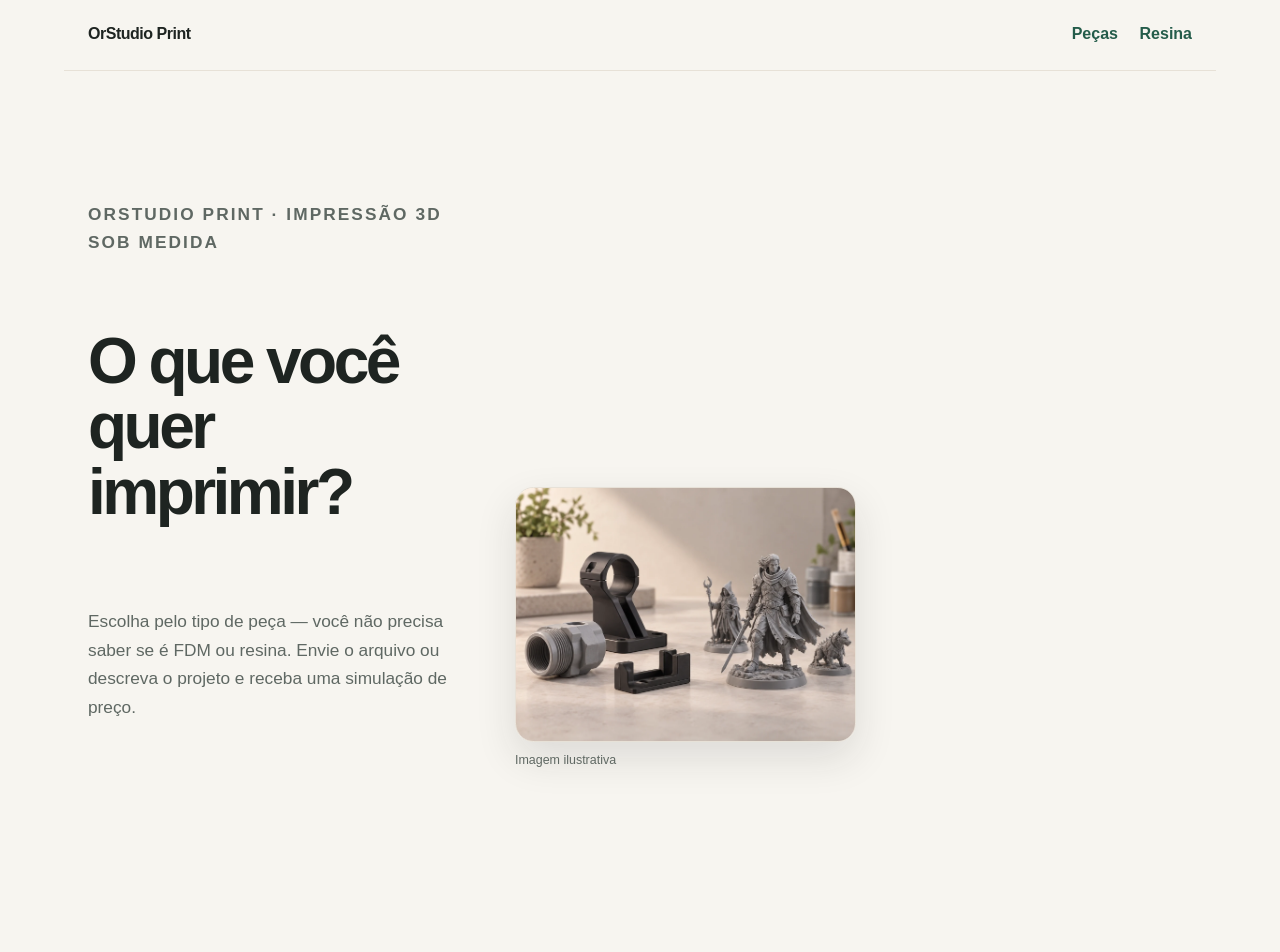
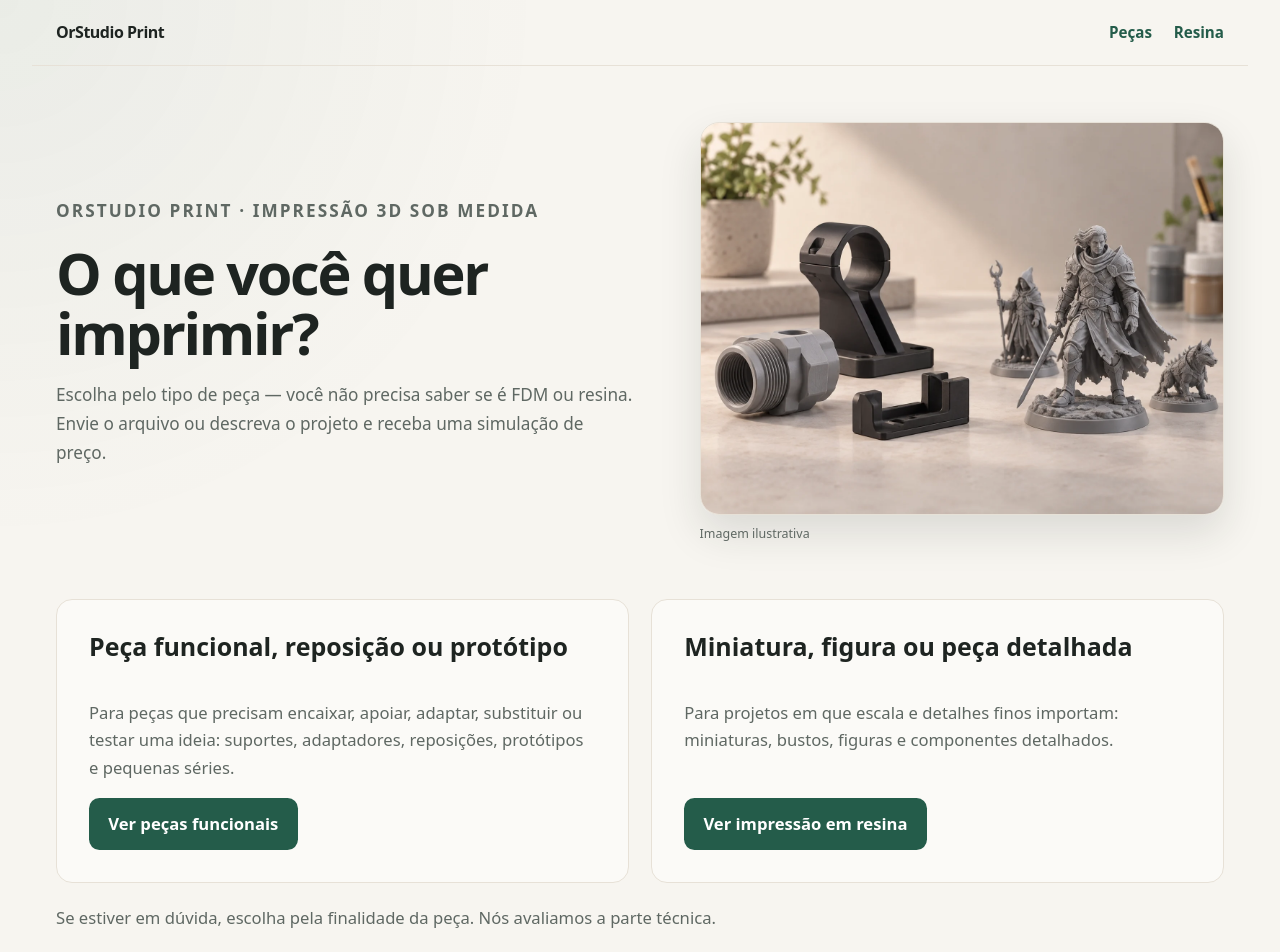
Before and after one commit to NeoOrion/orstudioprint, a Next.js app: page / in a window 1280 px wide. Shown: the top 952 px of the page. Built offline with nearby package versions, Linux system fonts and the light colour scheme.

Commit message:
fix: refine public landing composition

```diff
--- a/app/globals.css
+++ b/app/globals.css
@@ -28,7 +28,7 @@ body {
   background:
     radial-gradient(circle at top left, rgba(30, 111, 82, 0.09), transparent 32rem),
     var(--paper);
-  font-family: Arial, Helvetica, sans-serif;
+  font-family: ui-sans-serif, system-ui, -apple-system, BlinkMacSystemFont, "Segoe UI", sans-serif;
   line-height: 1.55;
 }
 
@@ -418,43 +418,52 @@ summary {
   }
 }
 
-.site-header,.site-footer{max-width:72rem;margin:auto;padding:1rem 1.5rem}.site-header nav{display:flex;gap:1.25rem;align-items:center;flex-wrap:wrap}.site-header a:first-child{font-weight:700;margin-right:auto}.site-footer{border-top:1px solid #ddd;color:#666}.public-shell{max-width:72rem;margin:auto;padding:2rem 1.5rem 5rem}.public-shell section{margin:3rem 0}.public-hero{max-width:48rem}.public-hero h1{font-size:clamp(2.4rem,7vw,4.6rem)}.public-cards{display:grid;grid-template-columns:repeat(2,minmax(0,1fr));gap:1.25rem}.public-cards article{border:1px solid #ddd;border-radius:1rem;padding:1.5rem}.disclosure{padding:1rem;border-left:4px solid currentColor;background:#f3f3f3}@media(max-width:600px){.public-cards{grid-template-columns:1fr}}
 
 /* Public studio landing polish */
 :root { --paper:#F7F5F0; --surface:#FBFAF7; --ink:#1E2421; --muted:#5F6863; --accent:#245C4A; --accent-dark:#184A3A; --accent-soft:#E8F1EC; --sand:#E7E1D7; }
-body { background:var(--paper); color:var(--ink); }
+body { background:radial-gradient(circle at top left,rgb(36 92 74 / .06),transparent 34rem),var(--paper); color:var(--ink); }
 a { color:var(--accent); text-decoration:none; }
 a:hover { color:var(--accent-dark); }
-a:focus-visible, button:focus-visible, input:focus-visible, textarea:focus-visible { outline:3px solid var(--accent); outline-offset:3px; }
-.site-header,.site-footer,.public-shell { max-width:72rem; margin-inline:auto; }
-.site-header { padding:1.4rem 1.5rem; border-bottom:1px solid var(--sand); }
-.site-header nav { display:flex; align-items:center; gap:1.35rem; }
-.site-header nav a:first-child { margin-right:auto; color:var(--ink); font-weight:750; letter-spacing:-.03em; }
-.site-header nav a:not(:first-child) { font-weight:600; }
-.site-footer { padding:2rem 1.5rem; color:var(--muted); border-top:1px solid var(--sand); }
-.public-shell { padding:2.5rem 1.5rem 5rem; }
-.public-shell section { margin:4.5rem 0; }
-.public-hero { display:grid; grid-template-columns:minmax(0,1fr) minmax(20rem,.9fr); gap:3rem; align-items:center; }
-.public-hero > :not(.hero-image) { grid-column:1; }
-.public-hero .hero-image { grid-column:2; grid-row:1 / span 10; }
-.public-hero h1 { font-size:clamp(2.5rem,5vw,4.7rem); max-width:12ch; line-height:1.03; margin:.4rem 0 1rem; letter-spacing:-.055em; }
-.public-hero p { color:var(--muted); font-size:1.08rem; line-height:1.65; max-width:59ch; }
-.hero-image { margin:0; }
-.hero-image img { display:block; width:100%; aspect-ratio:4/3; object-fit:cover; border-radius:1.15rem; border:1px solid var(--sand); box-shadow:0 16px 40px rgb(30 36 33 / .12); }
+a:focus-visible,button:focus-visible,input:focus-visible,textarea:focus-visible { outline:3px solid var(--accent); outline-offset:3px; }
+.site-header,.site-footer,.public-shell { width:min(100%,76rem); margin-inline:auto; }
+.site-header { padding:1.25rem 1.5rem; border-bottom:1px solid var(--sand); }
+.site-header nav { display:flex; align-items:center; gap:1.35rem; font-size:.95rem; }
+.site-header nav a:first-child { margin-right:auto; color:var(--ink); font-size:1rem; font-weight:760; letter-spacing:-.03em; }
+.site-header nav a:not(:first-child) { font-weight:650; }
+.site-footer { padding:2.25rem 1.5rem; color:var(--muted); border-top:1px solid var(--sand); }
+.public-shell { padding:0 1.5rem 5rem; font-size:1.04rem; }
+.public-hero { width:100%; display:grid; grid-template-columns:minmax(0,1.05fr) minmax(0,.95fr); gap:clamp(2.5rem,5vw,5rem); align-items:center; margin-block:3.5rem; }
+.hero-copy { min-width:0; }
+.public-hero h1 { max-width:15ch; margin:.45rem 0 1.15rem; font-size:clamp(2.8rem,4.5vw,4.25rem); line-height:1.04; letter-spacing:-.04em; }
+.public-hero p { max-width:59ch; color:var(--muted); font-size:1.075rem; line-height:1.68; }
+.hero-copy small { display:block; max-width:54ch; margin-top:1rem; color:var(--muted); line-height:1.55; }
+.hero-image { min-width:0; margin:0; }
+.hero-image img { display:block; width:100%; aspect-ratio:4/3; object-fit:cover; border:1px solid var(--sand); border-radius:1.2rem; box-shadow:0 18px 42px rgb(30 36 33 / .13); }
 .hero-image figcaption { margin-top:.55rem; color:var(--muted); font-size:.78rem; }
-.public-cards { display:grid; grid-template-columns:repeat(2,minmax(0,1fr)); gap:1.4rem; }
-.public-cards article,.use-cases li { background:var(--surface); border:1px solid var(--sand); border-radius:1rem; }
-.public-cards article { padding:1.75rem; transition:transform .18s ease, box-shadow .18s ease; }
-.public-cards article:hover { transform:translateY(-2px); box-shadow:0 10px 25px rgb(30 36 33 / .08); }
-.primary-link,.submit-button { display:inline-flex; margin-top:1rem; padding:.8rem 1.15rem; border-radius:.65rem; background:var(--accent); color:white; font-weight:700; }
-.scan-line { color:var(--accent)!important; font-weight:650; letter-spacing:.01em; }
-.use-cases ul { display:grid; grid-template-columns:repeat(2,minmax(0,1fr)); gap:.8rem; padding:0; list-style:none; }
-.use-cases li { padding:1rem 1.1rem; color:var(--muted); }
-.steps ol { display:grid; grid-template-columns:repeat(3,minmax(0,1fr)); gap:1rem; list-style:none; padding:0; counter-reset:steps; }
-.steps li { counter-increment:steps; padding:1rem; border-top:2px solid var(--accent); }
-.steps li::before { content:"0" counter(steps); color:var(--accent); font-weight:800; display:block; margin-bottom:.55rem; }
-.trust-panel,.intake-section { padding:1.6rem; border:1px solid var(--sand); border-radius:1rem; background:var(--accent-soft); }
-.intake-section { background:var(--surface); }
-.disclosure { border-left-color:var(--accent); }
-.intake-form { background:var(--surface); border:1px solid var(--sand); border-radius:1rem; padding:clamp(1rem,3vw,2rem); box-shadow:0 10px 28px rgb(30 36 33 / .06); }
-@media (max-width:700px) { .public-hero { grid-template-columns:1fr; gap:1.4rem; } .public-hero > :not(.hero-image),.public-hero .hero-image { grid-column:1; grid-row:auto; } .public-hero h1 { max-width:16ch; } .public-cards,.use-cases ul,.steps ol { grid-template-columns:1fr; } .site-header nav { gap:.9rem; } }
+.primary-link,.submit-button { display:inline-flex; margin-top:1.1rem; padding:.82rem 1.2rem; border-radius:.65rem; background:var(--accent); color:white; font-weight:720; }
+.scan-line { margin-top:1.2rem; color:var(--accent)!important; font-weight:680; }
+.public-cards { display:grid; grid-template-columns:repeat(2,minmax(0,1fr)); gap:1.4rem; margin-top:2.75rem; }
+.public-cards article { display:flex; flex-direction:column; padding:2rem; background:var(--surface); border:1px solid var(--sand); border-radius:1rem; transition:transform .18s ease,box-shadow .18s ease; }
+.public-cards article h2 { margin-top:0; line-height:1.18; }
+.public-cards article p { color:var(--muted); line-height:1.65; }
+.public-cards article .primary-link { align-self:flex-start; margin-top:auto; }
+.public-cards article:hover { transform:translateY(-2px); box-shadow:0 11px 27px rgb(30 36 33 / .08); }
+.help-copy { margin:1.35rem 0 0; color:var(--muted); }
+.use-cases { margin-top:4rem; }
+.use-cases ul { display:grid; grid-template-columns:repeat(2,minmax(0,1fr)); gap:.9rem; padding:0; list-style:none; }
+.use-cases li { display:flex; align-items:center; min-height:5.25rem; padding:1.25rem 1.3rem; color:var(--muted); background:var(--surface); border:1px solid var(--sand); border-radius:.9rem; line-height:1.55; }
+.steps { margin-top:3.75rem; }
+.steps ol { display:grid; grid-template-columns:repeat(3,minmax(0,1fr)); gap:1rem; padding:0; list-style:none; counter-reset:steps; }
+.steps li { counter-increment:steps; padding:1.35rem; background:var(--surface); border:1px solid var(--sand); border-top:3px solid var(--accent); border-radius:.95rem; }
+.steps li::before { display:block; margin-bottom:.65rem; color:var(--accent); font-weight:800; content:"0" counter(steps); }
+.steps strong { display:block; margin-bottom:.55rem; line-height:1.3; }
+.steps p { margin-bottom:0; color:var(--muted); line-height:1.6; }
+.trust-panel { max-width:66rem; margin-top:3.75rem; padding:2rem; background:var(--accent-soft); border:1px solid #d5e4dc; border-radius:1rem; }
+.trust-panel h2 { margin-top:0; }
+.trust-panel p { max-width:60rem; color:var(--muted); }
+.intake-section { max-width:64rem; margin:4.75rem auto 0; padding:0; background:transparent; border:0; }
+.intake-section > h2,.intake-section > p { max-width:52rem; margin-inline:auto; }
+.disclosure { padding:1rem 1.15rem; background:var(--accent-soft); border-left:4px solid var(--accent); }
+.intake-form { max-width:52rem; margin:1.5rem auto 0; padding:clamp(1rem,3vw,2rem); background:var(--surface); border:1px solid var(--sand); border-radius:1rem; box-shadow:0 12px 30px rgb(30 36 33 / .07); }
+@media (prefers-reduced-motion:reduce) { .public-cards article { transition:none; } }
+@media (max-width:700px) { .public-shell { padding-inline:1.25rem; } .public-hero { grid-template-columns:1fr; gap:1.4rem; margin-block:2.5rem 3rem; } .public-hero h1 { max-width:16ch; font-size:clamp(2.4rem,11vw,3rem); } .hero-copy { order:1; } .hero-image { order:2; } .public-cards,.use-cases ul,.steps ol { grid-template-columns:1fr; } .public-cards { margin-top:2rem; } .use-cases,.steps,.trust-panel { margin-top:3rem; } .intake-section { margin-top:3.5rem; } .site-header nav { gap:.9rem; } }
--- a/app/page.tsx
+++ b/app/page.tsx
@@ -1,3 +1,3 @@
 import Link from "next/link";
 import { SiteFooter, SiteHeader } from "@/components/SiteChrome";
-export default function HomePage() { return <><SiteHeader /><main className="public-shell"><section className="public-hero"><p className="eyebrow">OrStudio Print · Impressão 3D sob medida</p><h1>O que você quer imprimir?</h1><p>Escolha pelo tipo de peça — você não precisa saber se é FDM ou resina. Envie o arquivo ou descreva o projeto e receba uma simulação de preço.</p><figure className="hero-image"><img src="/images/home-hero.webp" alt="Composição ilustrativa com peças funcionais e miniaturas impressas em 3D." /><figcaption>Imagem ilustrativa</figcaption></figure></section><section className="public-cards"><article><h2>Peça funcional, reposição ou protótipo</h2><p>Para peças que precisam encaixar, apoiar, adaptar, substituir ou testar uma ideia: suportes, adaptadores, reposições, protótipos e pequenas séries.</p><Link className="primary-link" href="/pecas">Ver peças funcionais</Link></article><article><h2>Miniatura, figura ou peça detalhada</h2><p>Para projetos em que escala e detalhes finos importam: miniaturas, bustos, figuras e componentes detalhados.</p><Link className="primary-link" href="/resina">Ver impressão em resina</Link></article></section><p className="help-copy">Se estiver em dúvida, escolha pela finalidade da peça. Nós avaliamos a parte técnica.</p></main><SiteFooter /></>; }
+export default function HomePage() { return <><SiteHeader /><main className="public-shell"><section className="public-hero"><div className="hero-copy"><p className="eyebrow">OrStudio Print · Impressão 3D sob medida</p><h1>O que você quer imprimir?</h1><p>Escolha pelo tipo de peça — você não precisa saber se é FDM ou resina. Envie o arquivo ou descreva o projeto e receba uma simulação de preço.</p></div><figure className="hero-image"><img src="/images/home-hero.webp" alt="Composição ilustrativa com peças funcionais e miniaturas impressas em 3D." /><figcaption>Imagem ilustrativa</figcaption></figure></section><section className="public-cards"><article><h2>Peça funcional, reposição ou protótipo</h2><p>Para peças que precisam encaixar, apoiar, adaptar, substituir ou testar uma ideia: suportes, adaptadores, reposições, protótipos e pequenas séries.</p><Link className="primary-link" href="/pecas">Ver peças funcionais</Link></article><article><h2>Miniatura, figura ou peça detalhada</h2><p>Para projetos em que escala e detalhes finos importam: miniaturas, bustos, figuras e componentes detalhados.</p><Link className="primary-link" href="/resina">Ver impressão em resina</Link></article></section><p className="help-copy">Se estiver em dúvida, escolha pela finalidade da peça. Nós avaliamos a parte técnica.</p></main><SiteFooter /></>; }
--- a/app/resina/page.tsx
+++ b/app/resina/page.tsx
@@ -7,7 +7,7 @@ export const metadata: Metadata = { title: "Resina · OrStudio Print" };
 
 export default function ResinaPage() {
   return <><SiteHeader /><main className="public-shell">
-    <section className="public-hero"><p className="eyebrow">Impressão 3D em resina · Curitiba e região</p><h1>Quer imprimir uma miniatura ou peça detalhada?</h1><p>Envie o arquivo 3D, a escala ou altura e a quantidade. Avaliamos o projeto para preparar uma simulação de preço em resina.</p><a className="primary-link" href="#simulacao">Simular em resina</a><small>Você recebe uma simulação por e-mail. Nesta fase não há cobrança, pedido ou reserva de produção.</small><p className="scan-line">Miniaturas · Figuras · Bustos · Peças detalhadas</p><figure className="hero-image"><img src="/images/resina-hero.webp" alt="Grupo ilustrativo de miniaturas detalhadas para impressão em resina." /><figcaption>Imagem ilustrativa</figcaption></figure></section>
+    <section className="public-hero"><div className="hero-copy"><p className="eyebrow">Impressão 3D em resina · Curitiba e região</p><h1>Quer imprimir uma miniatura ou peça detalhada?</h1><p>Envie o arquivo 3D, a escala ou altura e a quantidade. Avaliamos o projeto para preparar uma simulação de preço em resina.</p><a className="primary-link" href="#simulacao">Simular em resina</a><small>Você recebe uma simulação por e-mail. Nesta fase não há cobrança, pedido ou reserva de produção.</small><p className="scan-line">Miniaturas · Figuras · Bustos · Peças detalhadas</p></div><figure className="hero-image"><img src="/images/resina-hero.webp" alt="Grupo ilustrativo de miniaturas detalhadas para impressão em resina." /><figcaption>Imagem ilustrativa</figcaption></figure></section>
     <section className="use-cases"><h2>Para projetos em que os detalhes fazem diferença</h2><ul><li>miniaturas e peças para hobby, RPG ou wargames;</li><li>bustos, figuras e peças de coleção;</li><li>componentes pequenos com superfícies e detalhes finos;</li><li>uma ou várias peças do mesmo projeto para avaliar em conjunto.</li></ul></section>
     <section className="steps"><h2>Do arquivo à simulação</h2><ol><li><strong>Envie o arquivo</strong><p>Arquivo próprio/autorizado ou link, escala/altura e quantidade.</p></li><li><strong>Nós avaliamos o projeto</strong><p>Volume, suportes, quantidade e trabalho de pós-processamento necessário.</p></li><li><strong>Receba a simulação por e-mail</strong><p>Um valor específico para o seu projeto. Nesta fase não há cobrança nem produção.</p></li></ol></section>
     <section className="trust-panel"><h2>Seu arquivo fica privado — e os direitos continuam sendo seus.</h2><p>Usamos o arquivo apenas para avaliar e estimar o projeto. Não publicamos, revendemos nem adicionamos a catálogo. Nesta validação, só consideramos arquivos que você tenha direito ou autorização para reproduzir fisicamente.</p></section>
```
Also changed, not shown: app/pecas/page.tsx (+1 -1 lines).
